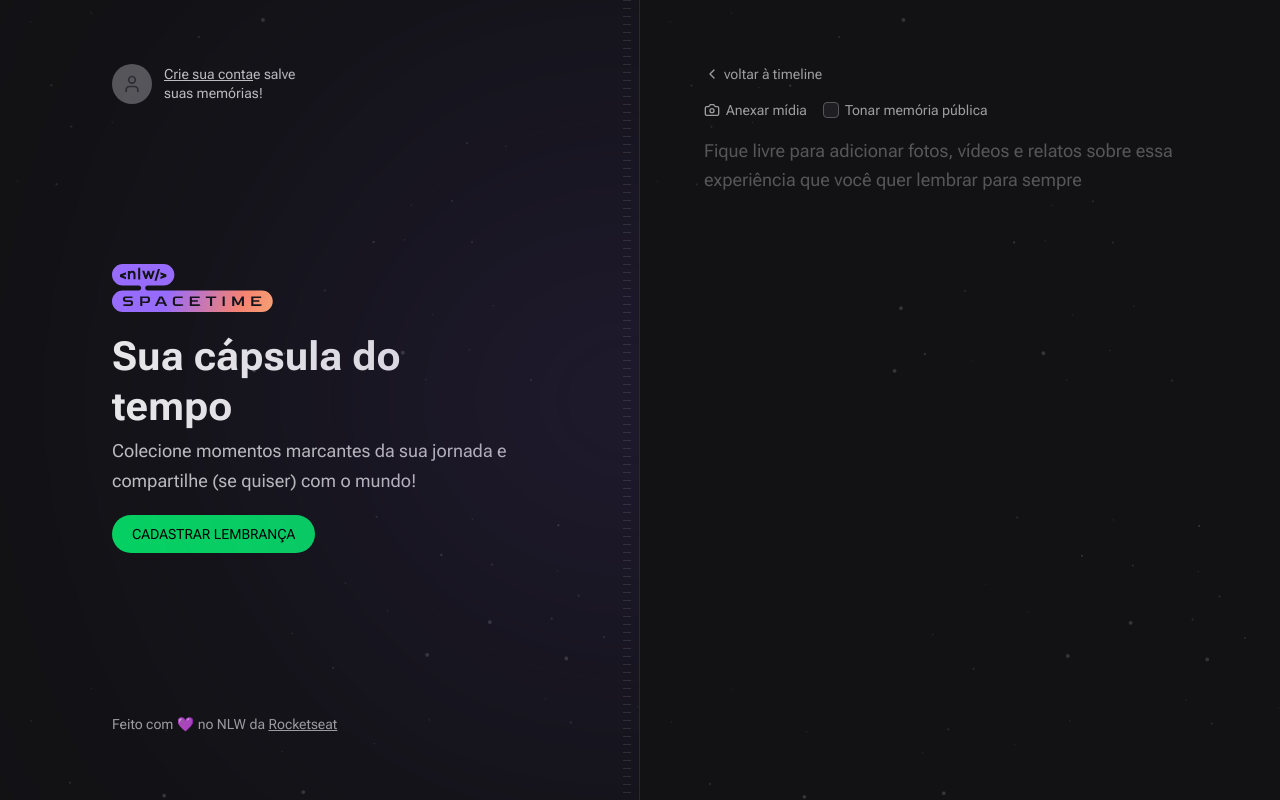
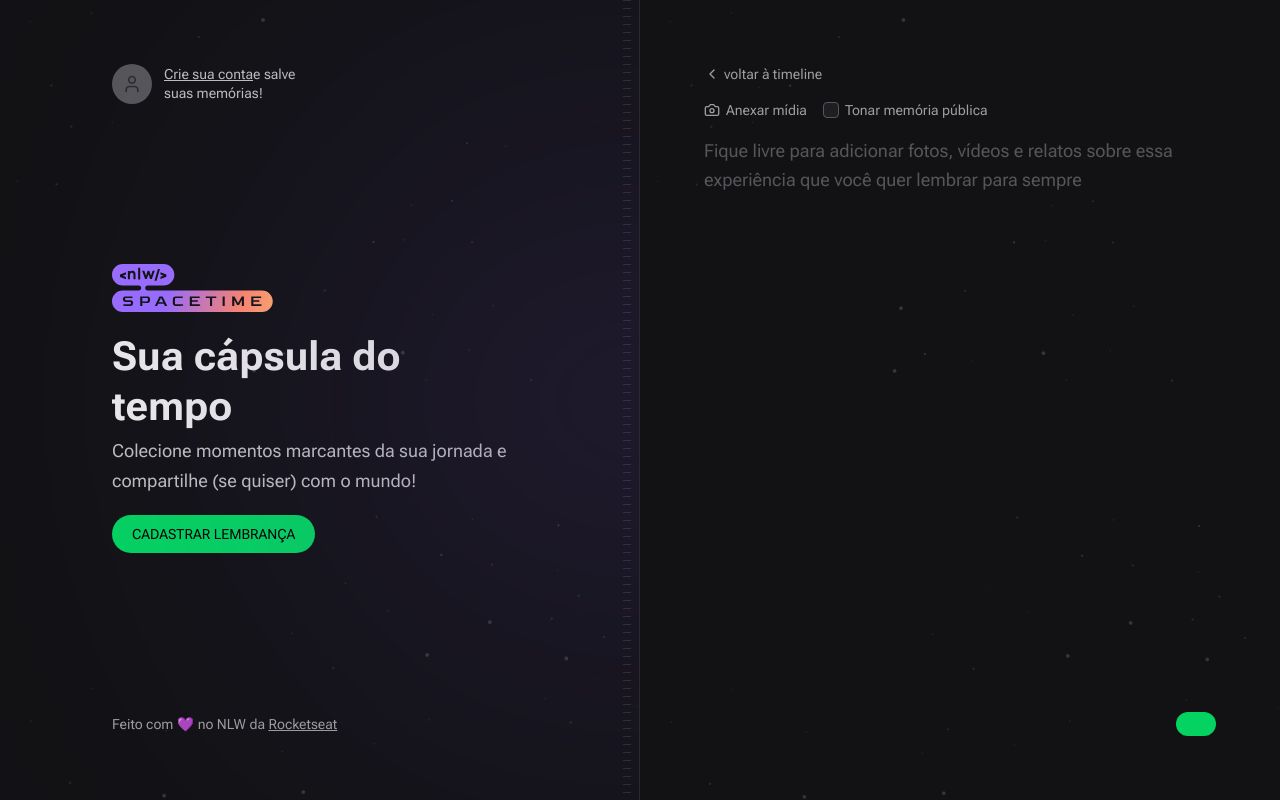
Before and after one commit to matheus6514/nlw-spacetime, a Next.js app in the folder web/: page /memories/new in a window 1280 px wide. Built offline with nearby package versions, Linux system fonts and the light colour scheme; no server answers; a web font is replaced by a local one.

Commit message:
criando funcionalidade de criar memória no frontend web

```diff
--- a/web/package.json
+++ b/web/package.json
@@ -16,6 +16,7 @@
     "axios": "^1.4.0",
     "eslint": "8.40.0",
     "eslint-config-next": "13.4.2",
+    "js-cookie": "^3.0.5",
     "jwt-decode": "^3.1.2",
     "lucide-react": "^0.216.0",
     "next": "13.4.2",
@@ -28,6 +29,7 @@
   "devDependencies": {
     "@rocketseat/eslint-config": "^1.2.0",
     "@tailwindcss/forms": "^0.5.3",
+    "@types/js-cookie": "^3.0.3",
     "prettier-plugin-tailwindcss": "^0.2.8"
   }
 }
--- a/web/src/app/memories/new/page.tsx
+++ b/web/src/app/memories/new/page.tsx
@@ -1,6 +1,6 @@
-import { MediaPicker } from '@/components/MediaPicker'
-import { Camera, ChevronLeft } from 'lucide-react'
 import Link from 'next/link'
+import { ChevronLeft } from 'lucide-react'
+import { NewMemoryForm } from '@/components/NewMemoryForm'
 
 export default function NewMemory() {
   return (
@@ -13,40 +13,7 @@
         voltar à timeline
       </Link>
 
-      <form className="flex flex-1 flex-col gap-2 ">
-        <div className="flex items-center gap-4">
-          <label
-            htmlFor=""
-            className="flex cursor-pointer items-center gap-1.5 text-sm text-gray-200 hover:text-gray-100"
-          >
-            <Camera className="h-4 w-4" />
-            Anexar mídia
-          </label>
-
-          <label
-            htmlFor="isPublic"
-            className="flex items-center gap-1.5 text-sm text-gray-200 hover:text-gray-100"
-          >
-            <input
-              type="checkbox"
-              name="isPublic"
-              id="ispublic"
-              value="true"
-              className="h-4 w-4 rounded border-gray-400 bg-gray-700 text-purple-500"
-            />
-            Tonar memória pública
-          </label>
-        </div>
-
-        <MediaPicker />
-
-        <textarea
-          name="content"
-          spellCheck={false}
-          className="w-full flex-1 resize-none rounded border-0 bg-transparent p-0 text-lg leading-relaxed text-gray-100 placeholder:text-gray-400 focus:ring-0"
-          placeholder="Fique livre para adicionar fotos, vídeos e relatos sobre essa experiência que você quer lembrar para sempre"
-        />
-      </form>
+      <NewMemoryForm />
     </div>
   )
 }
--- a/web/src/components/MediaPicker.tsx
+++ b/web/src/components/MediaPicker.tsx
@@ -20,6 +20,7 @@
     <>
       <input
         onChange={onFileSelected}
+        name="coverURL"
         type="file"
         id="media"
         accept="image/*"
--- /dev/null
+++ b/web/src/components/NewMemoryForm.tsx
@@ -0,0 +1,92 @@
+'use-client'
+
+import { MediaPicker } from '@/components/MediaPicker'
+import { api } from '@/lib/api'
+import { Camera } from 'lucide-react'
+import Cookie from 'js-cookie'
+import { FormEvent } from 'react'
+import { useRouter } from 'next/navigation'
+
+export function NewMemoryForm() {
+  const router = useRouter()
+
+  async function handleCreateMemory(event: FormEvent<HTMLFormElement>) {
+    event.preventDefault()
+
+    const formData = new FormData(event.currentTarget)
+
+    const fileToUpload = formData.get('coverURL')
+
+    let coverUrl = ''
+
+    if (fileToUpload) {
+      const uploadFormData = new FormData()
+
+      uploadFormData.set('file', fileToUpload)
+
+      const uploadResponse = await api.post('/upload', uploadFormData)
+
+      coverUrl = uploadResponse.data.fileUrl
+    }
+
+    const token = Cookie.get('token')
+
+    await api.post(
+      '/memories',
+      {
+        coverUrl,
+        content: formData.get('content'),
+        isPublic: formData.get('isPublic'),
+      },
+      {
+        headers: {
+          Authorization: `Bearer ${token}`,
+        },
+      },
+    )
+
+    router.push('/')
+  }
+
+  return (
+    <form onSubmit={handleCreateMemory} className="flex flex-1 flex-col gap-2 ">
+      <div className="flex items-center gap-4">
+        <label
+          htmlFor=""
+          className="flex cursor-pointer items-center gap-1.5 text-sm text-gray-200 hover:text-gray-100"
+        >
+          <Camera className="h-4 w-4" />
+          Anexar mídia
+        </label>
+
+        <label
+          htmlFor="isPublic"
+          className="flex items-center gap-1.5 text-sm text-gray-200 hover:text-gray-100"
+        >
+          <input
+            type="checkbox"
+            name="isPublic"
+            id="ispublic"
+            value="true"
+            className="h-4 w-4 rounded border-gray-400 bg-gray-700 text-purple-500"
+          />
+          Tonar memória pública
+        </label>
+      </div>
+
+      <MediaPicker />
+
+      <textarea
+        name="content"
+        spellCheck={false}
+        className="w-full flex-1 resize-none rounded border-0 bg-transparent p-0 text-lg leading-relaxed text-gray-100 placeholder:text-gray-400 focus:ring-0"
+        placeholder="Fique livre para adicionar fotos, vídeos e relatos sobre essa experiência que você quer lembrar para sempre"
+      />
+
+      <button
+        className="inline-block self-end rounded-full bg-green-500 px-5 py-3 font-alt text-sm uppercase leading-none text-black hover:bg-green-600"
+        type="submit"
+      ></button>
+    </form>
+  )
+}
```
Also changed, not shown: 1 other file (tests, documents, lock files or other folders).
